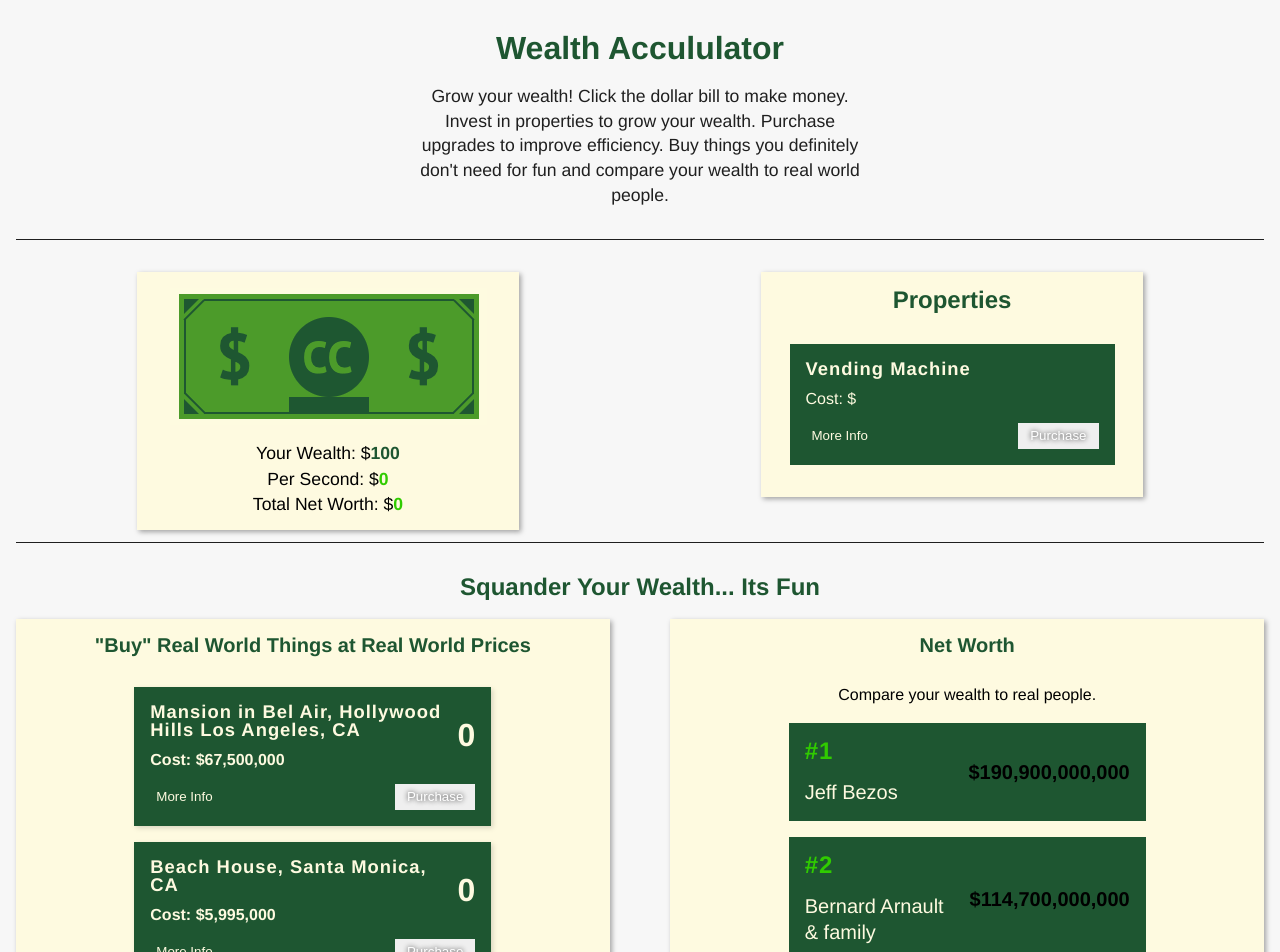
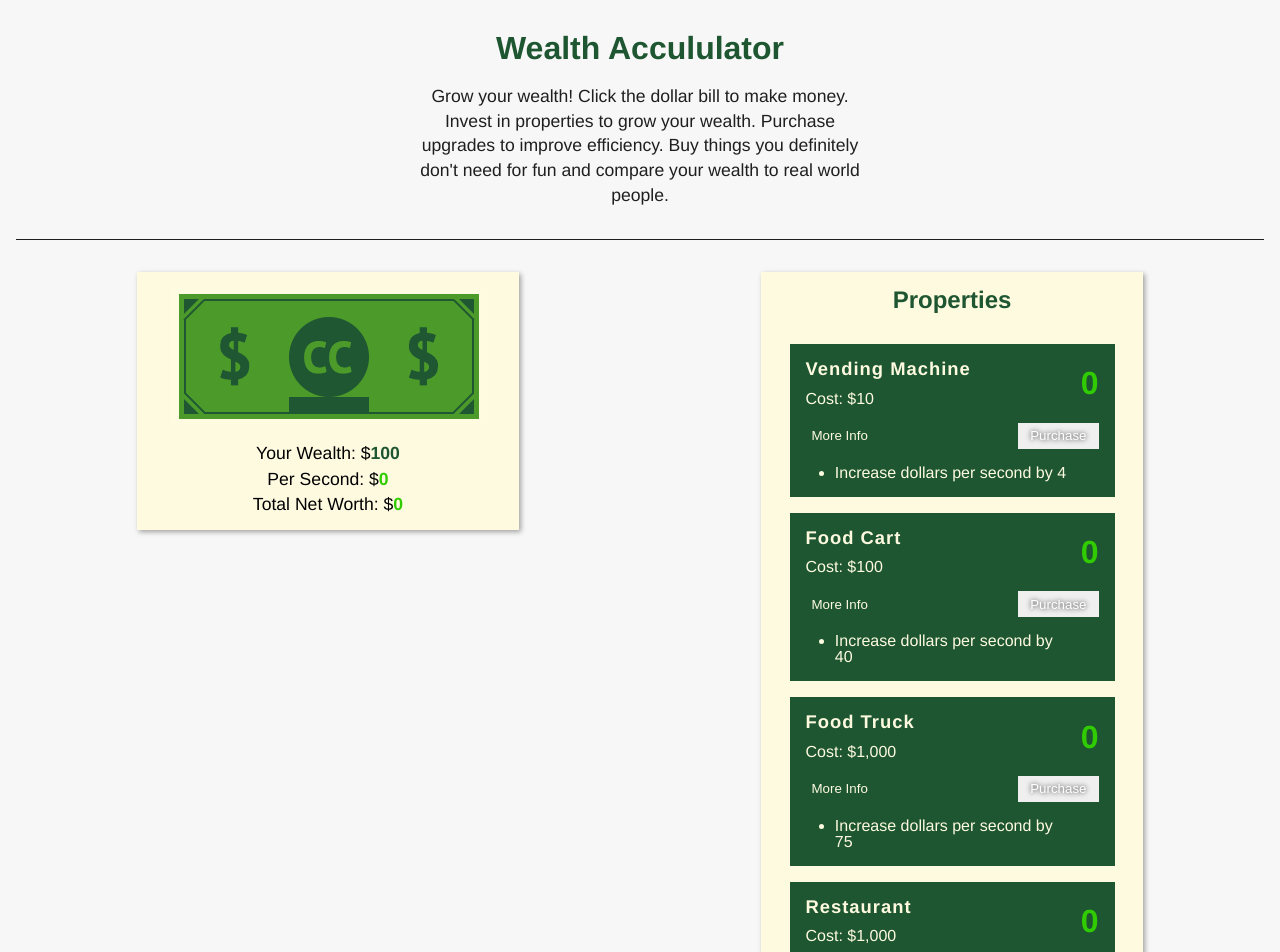
Before and after one commit to dkersten/accumulator-game-vue, a Vue app: page / in a window 1280 px wide. Shown: the top 952 px of the page. Built offline with nearby package versions, Linux system fonts and the light colour scheme.

Commit message:
reworked property card for resuability

```diff
--- a/src/components/PropertyCard.vue
+++ b/src/components/PropertyCard.vue
@@ -1,14 +1,15 @@
 <template>
-    <div class="property">
+    <div>
+        <div v-for="property in properties" :key="property.name" class="property">
             <div class="left">
-              <h3>Vending Machine</h3>
+                <h3>{{property.name}}</h3>
                 <span class="cost">
-              Cost: $<span class="price"></span>
+                    Cost: $<span class="price">{{property.price.toLocaleString()}}</span>
                 </span>
             </div>
             <div class="right">
                 <span class="quantity">
-
+                    {{property.numOwned}}
                 </span>
             </div>
             <div class="bottom">
@@ -20,10 +21,11 @@
                     Purchase
                     </button>
                 </div>
-              <div class="more-info-container hide">
+                <div class="more-info-container ">
                     <ul>
-                  <li>Increase dollars per second by <span class="dps-rate-vending">4</span></li>
+                        <li>Increase dollars per second by <span class="dps-rate-vending">{{property.scorePerSecond}}</span></li>
                     </ul>
+                </div>
             </div>
         </div>
     </div>
@@ -34,6 +36,43 @@ export default {
     name: "PropertyCard",
     components: {
 
+    },
+
+    data() {
+        return {
+            properties: [
+                {
+                    name: "Vending Machine",
+                    price: 10,
+                    numOwned: 0,
+                    scorePerSecond: 4
+                },
+                {
+                    name: "Food Cart",
+                    price: 100,
+                    numOwned: 0,
+                    scorePerSecond: 40
+                },
+                {
+                    name: "Food Truck",
+                    price: 1000,
+                    numOwned: 0,
+                    scorePerSecond: 75
+                },
+                {
+                    name: "Restaurant",
+                    price: 1000,
+                    numOwned: 0,
+                    scorePerSecond: 400
+                },
+                {
+                    name: "Franchise of Restaurants",
+                    price: 10000,
+                    numOwned: 0,
+                    scorePerSecond: 1000
+                }
+            ]
+        }
     }
 }
 </script>
```
Lines whose indentation alone changed are shown as unchanged.
